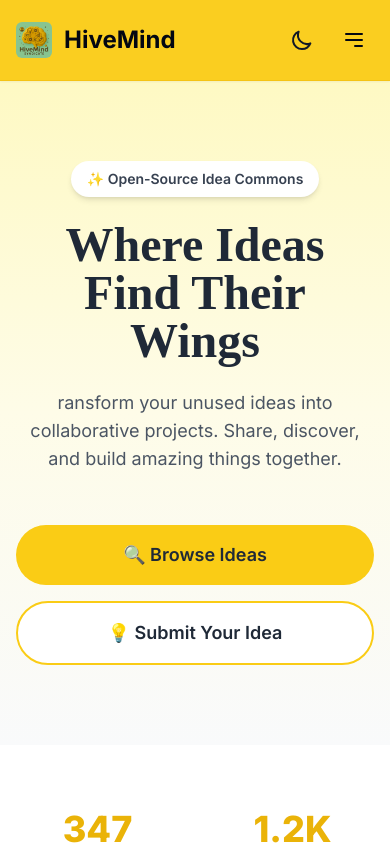
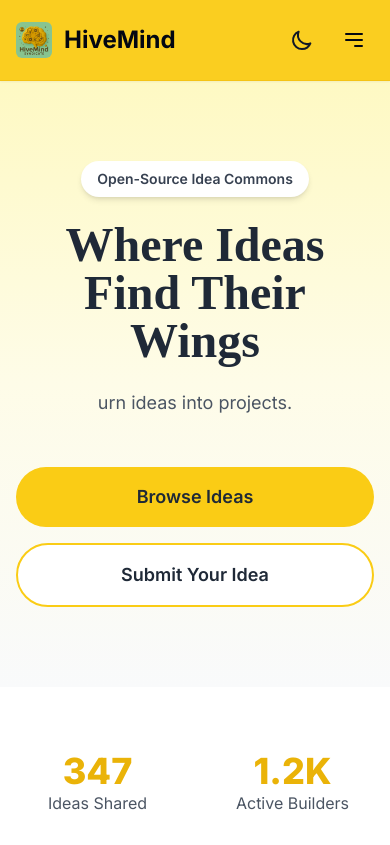
Before and after one commit to stei3403/HiveMind, a React (Vite) app: page / in a window 390 px wide. Shown: the top 845 px of the page. Built offline with nearby package versions, Linux system fonts and the light colour scheme; no server answers; the database is empty.

Commit message:
Remove emoji copy and refine hero typing

```diff
--- a/src/components/FinalCallToAction.tsx
+++ b/src/components/FinalCallToAction.tsx
@@ -8,20 +8,20 @@ const FinalCallToAction = () => (
         Ready to Bring Your Ideas to Life?
       </h2>
       <p className="text-lg md:text-xl text-gray-700 dark:text-gray-100 max-w-xl mx-auto mb-10 animate-fadeInUp animate-delay-200">
-        Join HiveMind today and start collaborating on exciting new projects. Your next big idea could be just a click away.
+        Add a concept to the library or browse the ideas already waiting for the right builder.
       </p>
       <div className="flex flex-col sm:flex-row justify-center items-center space-y-4 sm:space-y-0 sm:space-x-4 animate-fadeInUp animate-delay-400">
         <Link
           to="/submit"
           className="bg-gray-800 dark:bg-white hover:bg-gray-700 dark:hover:bg-gray-200 text-white dark:text-gray-800 font-semibold py-4 px-8 rounded-full text-lg transition-all duration-200 ease-in-out transform hover:-translate-y-px hover:shadow-xl w-full sm:w-auto"
         >
-          🐝 Join the Hive
+          Submit an Idea
         </Link>
         <Link
-          to="/submit"
+          to="/browse"
           className="bg-transparent hover:bg-yellow-500/20 text-gray-800 dark:text-white dark:hover:bg-yellow-300/20 font-semibold py-4 px-8 rounded-full text-lg border-2 border-gray-800 dark:border-white transition-all duration-200 ease-in-out transform hover:-translate-y-px hover:shadow-xl w-full sm:w-auto"
         >
-          💡 Submit an Idea
+          Browse Ideas
         </Link>
       </div>
     </div>
--- a/src/components/HeroSection.tsx
+++ b/src/components/HeroSection.tsx
@@ -9,7 +9,7 @@ const HeroSection = () => {
           Open-Source Idea Commons
         </h1>
         <p className="text-lg sm:text-xl text-gray-600 dark:text-gray-300 mb-8">
-          Transform your unused ideas into collaborative projects. Share, discover, and build amazing things together.
+          Turn ideas into projects.
         </p>
 
         {/* Navigation Buttons */}
--- a/src/components/MissionStatement.tsx
+++ b/src/components/MissionStatement.tsx
@@ -4,7 +4,7 @@ const MissionStatement = () => (
   <section className="bg-gradient-to-b from-[#FFFAE9] to-white py-20 px-6 dark:bg-gray-900">
     <div className="max-w-3xl mx-auto text-center">
       <h2 className="text-2xl sm:text-3xl font-bold text-gray-900 dark:text-white mb-6">
-        Most Ideas Don’t Die Because They’re Bad
+        Most Ideas Don't Die Because They're Bad
       </h2>
       <p className="text-md sm:text-lg text-gray-700 dark:text-gray-300 leading-relaxed">
         They die because time, capital, or bandwidth were in short supply.
@@ -12,7 +12,7 @@ const MissionStatement = () => (
         tinkerers, and creators with notebooks full of apps, inventions, and
         business ideas that never made it off the ground.
         <br /><br />
-        We're flipping the script. This is a digital idea commons — a space where
+        We're flipping the script. This is a digital idea commons: a space where
         thoughtful, unfinished, or even half-baked ideas can be shared openly
         for others to explore, build, and improve.
         <br /><br />
--- a/src/pages/LandingPage.tsx
+++ b/src/pages/LandingPage.tsx
@@ -1,13 +1,12 @@
-import React, { useState, useEffect } from 'react';
+import React, { useEffect, useState } from 'react';
 import { collection, getDocs } from 'firebase/firestore';
+import { Link } from 'react-router-dom';
 import { db } from '../firebase';
 import IdeaCard from '../components/IdeaCard';
 import FinalCallToAction from '../components/FinalCallToAction';
 import Footer from '../components/Footer';
-import { Link } from 'react-router-dom';
 import { getIdeaScore } from '../services/votes';
 
-// Type definition for idea
 type Idea = {
   id: string;
   title: string;
@@ -23,9 +22,10 @@ type Idea = {
   featureImage?: string;
 };
 
+const fullSubtitle = 'Turn ideas into projects.';
+
 const LandingPage: React.FC = () => {
   const [ideas, setIdeas] = useState<Idea[]>([]);
-  const fullSubtitle = "Transform your unused ideas into collaborative projects. Share, discover, and build amazing things together.";
   const [subtitle, setSubtitle] = useState('');
   const [subtitleCursorVisible, setSubtitleCursorVisible] = useState(true);
 
@@ -52,7 +52,7 @@ const LandingPage: React.FC = () => {
         }) as Idea[];
         setIdeas(ideasData);
       } catch (error) {
-        console.error("Error fetching ideas: ", error);
+        console.error('Error fetching ideas: ', error);
       }
     };
     fetchIdeas();
@@ -60,8 +60,9 @@ const LandingPage: React.FC = () => {
 
   useEffect(() => {
     let i = 0;
-    if (subtitle.length < fullSubtitle.length) {
+    setSubtitle('');
     setSubtitleCursorVisible(true);
+
     const typingInterval = setInterval(() => {
       if (i < fullSubtitle.length) {
         setSubtitle(prev => prev + fullSubtitle.charAt(i));
@@ -71,40 +72,38 @@ const LandingPage: React.FC = () => {
         setSubtitleCursorVisible(false);
       }
     }, 35);
+
     return () => clearInterval(typingInterval);
-    } else {
-      setSubtitleCursorVisible(false);
-    }
-  }, [fullSubtitle]);
+  }, []);
 
   return (
     <div className="flex flex-col min-h-screen bg-gray-50 dark:bg-gray-900">
-      {/* Hero Section */}
       <main className="flex-grow">
         <section className="relative overflow-hidden bg-gradient-to-b from-yellow-100 via-yellow-50 to-gray-50 dark:from-yellow-800/30 dark:via-gray-800/30 dark:to-gray-900 py-20 md:py-32">
           <div className="relative z-10 container mx-auto px-4 text-center">
             <div className="inline-block bg-white dark:bg-gray-700 shadow-md rounded-full px-4 py-2 mb-6">
-              <p className="text-sm font-semibold text-gray-700 dark:text-gray-200">✨ Open-Source Idea Commons</p>
+              <p className="text-sm font-semibold text-gray-700 dark:text-gray-200">Open-Source Idea Commons</p>
             </div>
             <h1 className="text-5xl md:text-7xl font-bold text-gray-800 dark:text-gray-100 mb-6 font-playfair-display">
               Where Ideas Find Their Wings
             </h1>
-            <p className={`text-lg md:text-xl text-gray-600 dark:text-gray-300 max-w-2xl mx-auto mb-10 h-24 md:h-16 overflow-hidden whitespace-pre-wrap break-words ${subtitleCursorVisible ? 'animate-typing-cursor border-r-2 border-transparent' : ''}`}
-              style={{ borderColor: subtitleCursorVisible ? 'currentColor' : 'transparent' }}>
+            <p
+              className={`inline-block text-lg md:text-xl text-gray-600 dark:text-gray-300 max-w-full mx-auto mb-10 min-h-8 whitespace-nowrap overflow-hidden ${subtitleCursorVisible ? 'animate-typing-cursor border-r-2 border-transparent pr-1' : ''}`}
+              style={{ borderColor: subtitleCursorVisible ? 'currentColor' : 'transparent' }}
+            >
               {subtitle}
             </p>
             <div className="flex flex-col sm:flex-row justify-center items-center space-y-4 sm:space-y-0 sm:space-x-4">
               <Link to="/browse" className="bg-yellow-400 hover:bg-yellow-500 text-gray-800 font-semibold py-4 px-8 rounded-full text-lg transition-all duration-200 ease-in-out transform hover:-translate-y-px hover:shadow-xl w-full sm:w-auto">
-                🔍 Browse Ideas
+                Browse Ideas
               </Link>
               <Link to="/submit" className="bg-white dark:bg-gray-700 dark:hover:bg-gray-600 hover:bg-gray-100 text-gray-800 dark:text-gray-200 font-semibold py-4 px-8 rounded-full text-lg border-2 border-yellow-400 dark:border-yellow-500 transition-all duration-200 ease-in-out transform hover:-translate-y-px hover:shadow-xl w-full sm:w-auto">
-                💡 Submit Your Idea
+                Submit Your Idea
               </Link>
             </div>
           </div>
         </section>
 
-        {/* Stats Section */}
         <section className="py-16 bg-white dark:bg-gray-800">
           <div className="container mx-auto px-4">
             <div className="grid grid-cols-2 md:grid-cols-4 gap-8 text-center">
@@ -116,7 +115,6 @@ const LandingPage: React.FC = () => {
           </div>
         </section>
 
-        {/* Fresh from the Hive */}
         <section className="py-20 bg-yellow-50 dark:bg-gray-800/30">
           <div className="container mx-auto px-4">
             <h2 className="text-4xl md:text-5xl font-bold text-gray-800 dark:text-gray-100 text-center mb-4 font-playfair-display">
@@ -132,7 +130,6 @@ const LandingPage: React.FC = () => {
                 .map((idea) => (
                   <Link to={`/idea/${idea.id}`} key={idea.id}>
                     <IdeaCard
-                    key={idea.id}
                       title={idea.title}
                       problem={idea.problem}
                       solution={idea.solution}
@@ -149,14 +146,12 @@ const LandingPage: React.FC = () => {
             </div>
             <div className="text-center mt-12">
               <Link to="/browse" className="bg-yellow-400 hover:bg-yellow-500 text-gray-800 font-semibold py-3 px-6 rounded-full transition-all duration-200 ease-in-out transform hover:-translate-y-px hover:shadow-xl">
-                Browse All Ideas →
+                Browse All Ideas
               </Link>
             </div>
           </div>
         </section>
 
-
-        {/* How HiveMind Works Section */}
         <section className="py-20 bg-white dark:bg-gray-800">
           <div className="container mx-auto px-4">
             <div className="mx-auto mb-12 max-w-3xl text-center">
@@ -222,7 +217,6 @@ const LandingPage: React.FC = () => {
           </div>
         </section>
 
-        {/* Most Ideas Don't Die Section */}
         <section className="py-20 bg-yellow-50 dark:bg-gray-800/30">
           <div className="container mx-auto px-4">
             <div className="flex flex-col md:flex-row items-center gap-12">
@@ -237,7 +231,7 @@ const LandingPage: React.FC = () => {
                   HiveMind is a public think tank built for people like you: dreamers, tinkerers, and creators with notebooks full of apps, inventions, and business ideas that never made it off the ground.
                 </p>
                 <p className="text-gray-600 dark:text-gray-300 mb-4">
-                  We're flipping the script. This is a digital idea commons — a space where thoughtful, unfinished, or even half-baked ideas can be shared openly for others to explore, build, and improve.
+                  We're flipping the script. This is a digital idea commons: a space where thoughtful, unfinished, or even half-baked ideas can be shared openly for others to explore, build, and improve.
                 </p>
                 <p className="text-gray-600 dark:text-gray-300 mb-8">
                   Because the best ideas deserve more than a dusty notebook. They deserve a chance to live.
--- a/src/pages/ThankYouPage.tsx
+++ b/src/pages/ThankYouPage.tsx
@@ -4,11 +4,11 @@ import { Link } from 'react-router-dom';
 const ThankYouPage: React.FC = () => {
   return (
     <div className="min-h-screen flex flex-col items-center justify-center bg-white dark:bg-gray-900 text-center px-4">
-      <h1 className="text-3xl font-bold text-gray-800 dark:text-white mb-4">🎉 Thank you!</h1>
-      <p className="text-gray-600 dark:text-gray-300 mb-8">Your idea has been submitted and is now part of the HiveMind.</p>
+      <h1 className="text-3xl font-bold text-gray-800 dark:text-white mb-4">Thank you.</h1>
+      <p className="text-gray-600 dark:text-gray-300 mb-8">Your idea has been submitted and is now part of HiveMind.</p>
       <Link
         to="/browse"
-        className="bg-yellow-400 hover:bg-yellow-500 text-white px-6 py-2 rounded-full font-semibold shadow"
+        className="bg-yellow-400 hover:bg-yellow-500 text-gray-900 px-6 py-2 rounded-full font-semibold shadow"
       >
         Browse Ideas
       </Link>
```
Also changed, not shown: src/components/HowItWorks.tsx (+7 -8 lines). Lines whose indentation alone changed are shown as unchanged.
